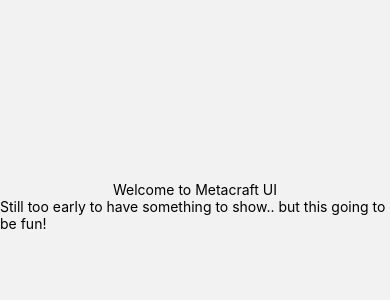
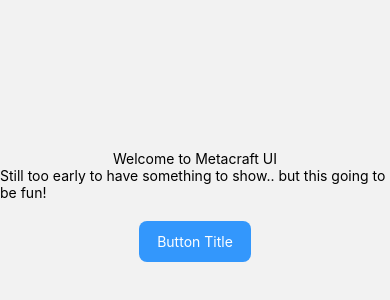
Before and after one commit to cocrafts/metacraft-ui, a React Native app: screen /Home in a window 390 px wide. Shown: the part 216-516 px from the top of the page. Built offline with nearby package versions, Linux system fonts and the light colour scheme.

Commit message:
bare Button component implementation as example for community developers

```diff
--- /dev/null
+++ b/src/components/Button/index.tsx
@@ -0,0 +1,42 @@
+import { FC } from 'react';
+import {
+	StyleSheet,
+	Text,
+	TextStyle,
+	TouchableOpacity,
+	ViewStyle,
+} from 'react-native';
+
+interface Props {
+	style?: ViewStyle;
+	title?: string;
+	titleStyle?: TextStyle;
+	onPress?: () => void;
+}
+
+const styles = StyleSheet.create({
+	container: {
+		backgroundColor: '#3397fc',
+		borderRadius: 8,
+		paddingVertical: 12,
+		paddingHorizontal: 18,
+	},
+	title: {
+		color: '#FFFFFF',
+	},
+});
+
+export const MetacraftButton: FC<Props> = ({
+	style,
+	title = 'Button Title',
+	titleStyle,
+	onPress,
+}) => {
+	return (
+		<TouchableOpacity style={[styles.container, style]} onPress={onPress}>
+			<Text style={[styles.title, titleStyle]}>{title}</Text>
+		</TouchableOpacity>
+	);
+};
+
+export default MetacraftButton;
--- a/src/screens/Home/index.tsx
+++ b/src/screens/Home/index.tsx
@@ -1,13 +1,23 @@
-import { FC } from 'react'
-import { Text, View } from 'react-native'
+import { FC } from 'react';
+import { StyleSheet, Text, View } from 'react-native';
+import Button from 'components/Button';
+
+const styles = StyleSheet.create({
+	buttonContainer: {
+		marginTop: 20,
+	},
+});
 
 export const HomeScreen: FC = () => {
-  return (
-    <View style={{ flex: 1, alignItems: 'center', justifyContent: 'center' }}>
-      <Text>Welcome to Metacraft UI</Text>
-      <Text>Still too early to have something to show.. but this going to be fun!</Text>
-    </View>
-  )
-}
+	return (
+		<View style={{ flex: 1, alignItems: 'center', justifyContent: 'center' }}>
+			<Text>Welcome to Metacraft UI</Text>
+			<Text>
+				Still too early to have something to show.. but this going to be fun!
+			</Text>
+			<Button style={styles.buttonContainer} />
+		</View>
+	);
+};
 
-export default HomeScreen
+export default HomeScreen;
```
